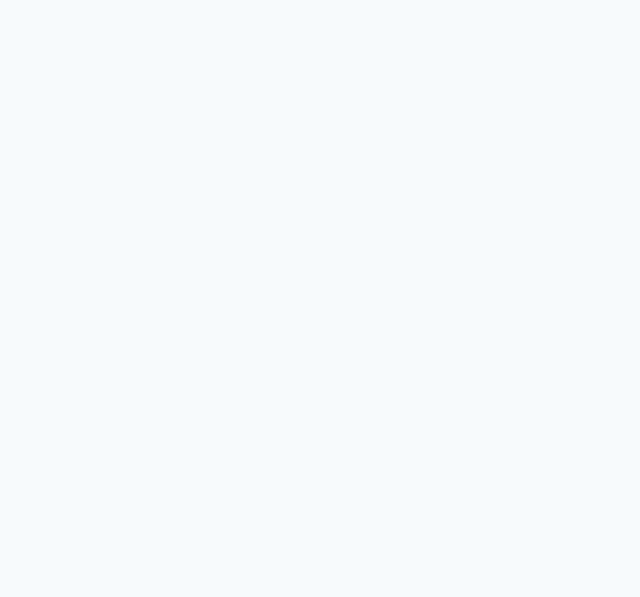
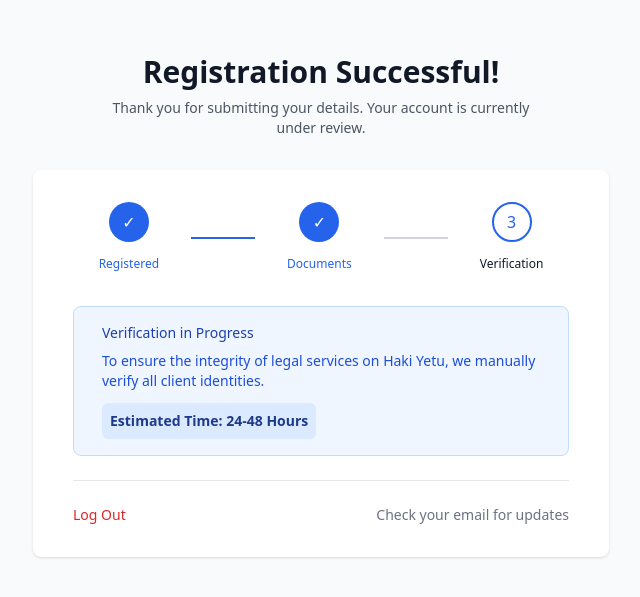
Before and after one commit to mohamedsalimagil/haki-yetu-frontend, a React (Vite) app: page /client/verification-pending in a window 1280 px wide. Before the commit this address had no page. Shown: the part 107-704 px from the top of the page, without its empty margins (319-959 px from the left). Built offline with nearby package versions, Linux system fonts and the light colour scheme.

Commit message:
feat: implement Client Onboarding & Verification flow (Person B) - add KYC verification pages and routing

```diff
--- a/src/App.jsx
+++ b/src/App.jsx
@@ -22,6 +22,8 @@
 import Checkout from './pages/client/Checkout';
 import OrderHistory from './pages/client/OrderHistory';
 import MyDocuments from './pages/client/MyDocuments';
+import ClientOnboarding from './pages/client/ClientOnboarding';
+import ClientVerificationPending from './pages/client/ClientVerificationPending';
 
 // Admin Module (Person C)
 import AdminRoutes from './pages/admin/AdminRoutes';
@@ -45,6 +47,10 @@
         {/* --- Lawyer Routes (Person A) --- */}
         <Route path="/lawyer/onboarding" element={<LawyerRegistration />} />
         <Route path="/dashboard/lawyer" element={<LawyerDashboard />} />
+
+        {/* --- Client Onboarding Routes (Person B) --- */}
+        <Route path="/client/onboarding" element={<ClientOnboarding />} />
+        <Route path="/client/verification-pending" element={<ClientVerificationPending />} />
 
         {/* --- Client Marketplace Routes (Person B) --- */}
         <Route path="/services" element={<ServiceCatalog />} />
--- a/src/pages/auth/Register.jsx
+++ b/src/pages/auth/Register.jsx
@@ -63,8 +63,8 @@
 
       // 3. REDIRECT BASED ON ROLE (The Critical Fix)
       if (role === 'client') {
-        // Direct clients to the dashboard (prevents blank screen)
-        navigate('/dashboard/client');
+        // Direct clients to onboarding for verification
+        navigate('/client/onboarding');
       } else {
         // Direct Lawyers to the multi-step onboarding form
         navigate('/lawyer/onboarding');
--- a/src/pages/client/ClientOnboarding.jsx
+++ b/src/pages/client/ClientOnboarding.jsx
@@ -1,6 +1,7 @@
 import React, { useState, useRef } from 'react';
 import { useNavigate } from 'react-router-dom';
 import { toast } from 'react-hot-toast';
+import api from '../../services/api';
 import { Shield, Lock, Upload, Calendar, MapPin, ChevronRight, FileText, CheckCircle, User } from 'lucide-react';
 
 const ClientOnboarding = () => {
@@ -20,18 +21,33 @@
     }
   };
 
-  const handleSubmit = (e) => {
+  const handleSubmit = async (e) => {
     e.preventDefault();
     if (!idFront || !idBack) {
       toast.error('Please upload both sides of your ID');
       return;
     }
+
+    // Get form data from the form
+    const formData = new FormData(e.target);
+    formData.append('id_front', idFront);
+    formData.append('id_back', idBack);
+
     setLoading(true);
-    // Simulate API call
-    setTimeout(() => {
+    try {
+      await api.post('/client/kyc', formData, {
+        headers: {
+          'Content-Type': 'multipart/form-data',
+        },
+      });
+      toast.success('Documents submitted for verification!');
+      navigate('/client/verification-pending');
+    } catch (error) {
+      console.error('Error submitting KYC:', error);
+      toast.error('Failed to submit documents. Please try again.');
+    } finally {
       setLoading(false);
-      navigate('/verification-pending'); // Redirect to success page
-    }, 1500);
+    }
   };
 
   return (
--- /dev/null
+++ b/src/pages/client/ClientVerificationPending.jsx
@@ -0,0 +1,62 @@
+import React from 'react';
+import { useAuth } from '../../context/AuthContext';
+
+const ClientVerificationPending = () => {
+  const { logout } = useAuth();
+
+  return (
+    <div className="min-h-screen bg-gray-50 flex flex-col justify-center py-12 sm:px-6 lg:px-8">
+      <div className="sm:mx-auto sm:w-full sm:max-w-md">
+        <h2 className="mt-6 text-center text-3xl font-extrabold text-gray-900">
+          Registration Successful!
+        </h2>
+        <p className="mt-2 text-center text-sm text-gray-600">
+          Thank you for submitting your details. Your account is currently under review.
+        </p>
+      </div>
+
+      <div className="mt-8 sm:mx-auto sm:w-full sm:max-w-xl">
+        <div className="bg-white py-8 px-4 shadow sm:rounded-lg sm:px-10">
+
+          <div className="flex justify-center items-center space-x-8 mb-8">
+            <div className="text-center">
+              <div className="w-10 h-10 bg-blue-600 rounded-full flex items-center justify-center text-white mx-auto mb-2">✓</div>
+              <span className="text-xs font-medium text-blue-600">Registered</span>
+            </div>
+            <div className="w-16 h-0.5 bg-blue-600"></div>
+            <div className="text-center">
+              <div className="w-10 h-10 bg-blue-600 rounded-full flex items-center justify-center text-white mx-auto mb-2">✓</div>
+              <span className="text-xs font-medium text-blue-600">Documents</span>
+            </div>
+            <div className="w-16 h-0.5 bg-gray-300"></div>
+            <div className="text-center">
+              <div className="w-10 h-10 border-2 border-blue-600 rounded-full flex items-center justify-center text-blue-600 mx-auto mb-2">3</div>
+              <span className="text-xs font-medium text-gray-900">Verification</span>
+            </div>
+          </div>
+
+          <div className="bg-blue-50 border border-blue-200 rounded-lg p-4 mb-6">
+            <div className="flex">
+              <div className="ml-3">
+                <h3 className="text-sm font-medium text-blue-800">Verification in Progress</h3>
+                <div className="mt-2 text-sm text-blue-700">
+                  <p>To ensure the integrity of legal services on Haki Yetu, we manually verify all client identities.</p>
+                  <div className="mt-3 bg-blue-100 rounded-md p-2 w-fit">
+                    <span className="font-semibold text-blue-900">Estimated Time: 24-48 Hours</span>
+                  </div>
+                </div>
+              </div>
+            </div>
+          </div>
+
+          <div className="mt-6 border-t border-gray-200 pt-6 flex justify-between items-center">
+             <button onClick={logout} className="text-sm text-red-600 hover:text-red-500 font-medium">Log Out</button>
+             <span className="text-sm text-gray-500">Check your email for updates</span>
+          </div>
+        </div>
+      </div>
+    </div>
+  );
+};
+
+export default ClientVerificationPending;
```
